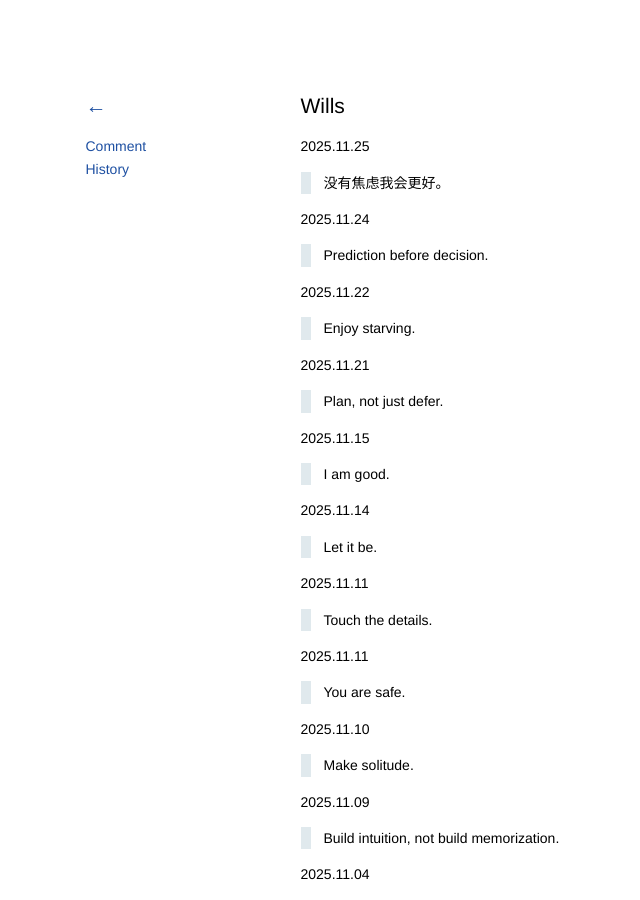
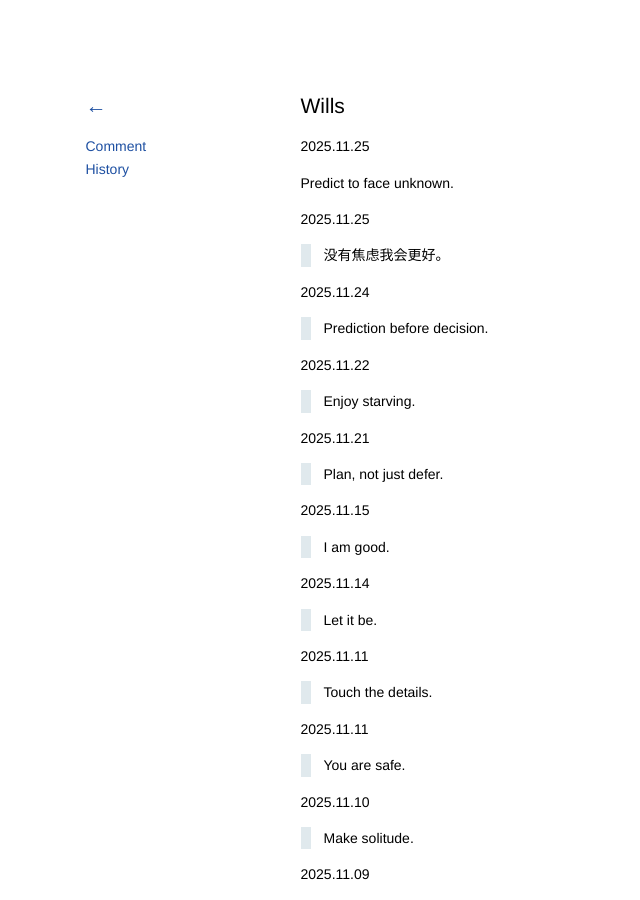
Before and after one commit to kidlj/awei, a Jekyll site: the page built from _wiki/wills.md, in a window 1280 px wide and 900 px high. Shown: the whole window, without its empty margins (47-687 px from the left). Built offline with Jekyll 4.4.1, drawn with Linux system fonts in a browser that asks for light colours.

Commit message:
update wills

```diff
--- a/_wiki/wills.md
+++ b/_wiki/wills.md
@@ -1,6 +1,10 @@
 ---
 title: Wills
 ---
+
+2025.11.25
+
+Predict to face unknown.
 
 2025.11.25
 
```
